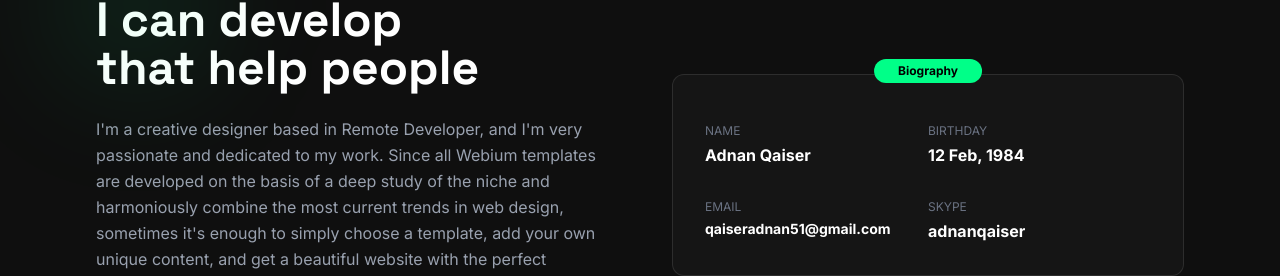
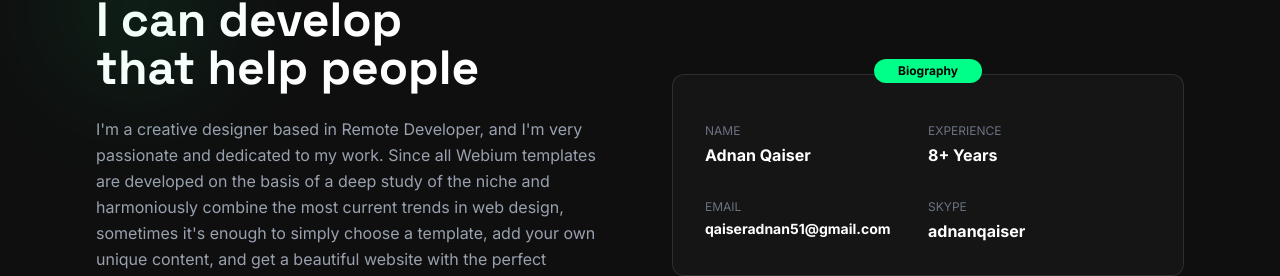
Before and after one commit to adnanqaiser/my-portfolio, a React (Vite) app: page / in a window 1280 px wide. Shown: the part 2258-2534 px from the top of the page. Built offline with nearby package versions, Linux system fonts and the light colour scheme.

Commit message:
removed birthday and fixed ui comments

```diff
--- a/src/pages/Home.tsx
+++ b/src/pages/Home.tsx
@@ -247,9 +247,9 @@ export default function Home() {
               <p className="font-bold">Adnan Qaiser</p>
             </div>
             <div>
-              <p className="text-gray-500 text-xs uppercase mb-1">Birthday</p>
-              <p className="font-bold">12 Feb, 1984</p>
-            </div>
+  <p className="text-gray-500 text-xs uppercase mb-1">Experience</p>
+  <p className="font-bold">8+ Years</p>
+</div>
             <div>
               <p className="text-gray-500 text-xs uppercase mb-1">Email</p>
               <p className="font-bold text-sm">qaiseradnan51@gmail.com</p>
```
